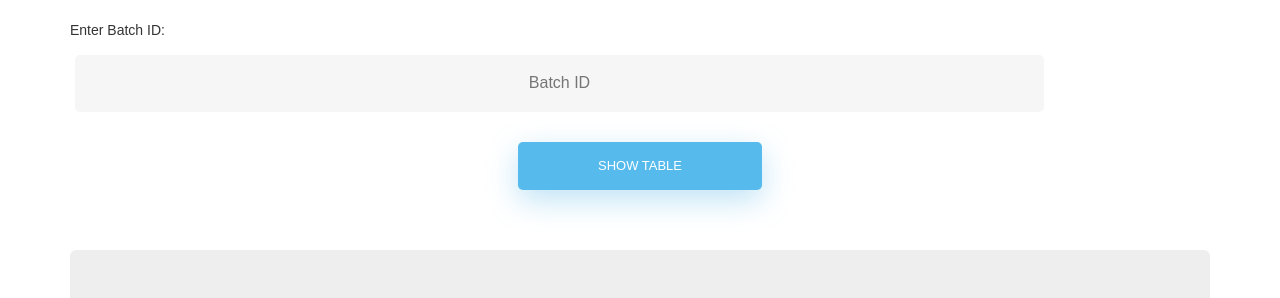
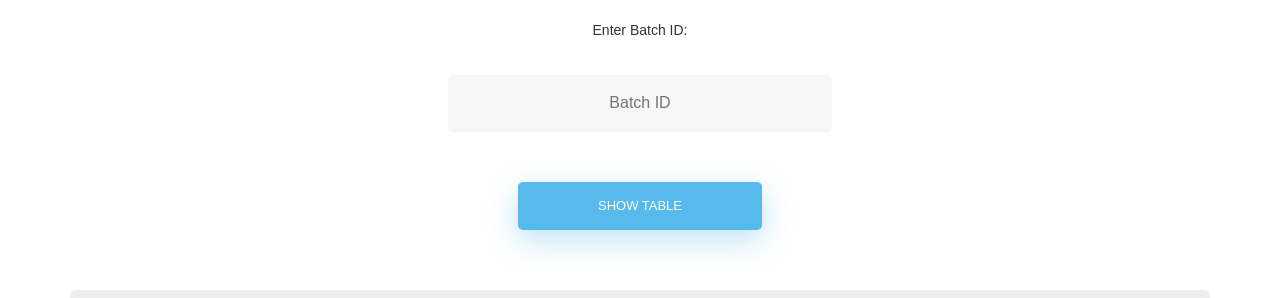
Before and after one commit to vaishnavi-janardhan/Placement-Dashboard, a Django app: page /selfplaced in a window 1280 px wide. Shown: the part 51-349 px from the top of the page. Run offline with Django 3.2, Linux system fonts and the light colour scheme; the visitor is signed in with stand-in values (Sample User, id 1); data that the repository does not hold is empty; some libraries are stand-ins or nearby versions.

Commit message:
Modified presentation - added images

```diff
--- a/placementdashboard/templates/dashboard/selfPlaced.html
+++ b/placementdashboard/templates/dashboard/selfPlaced.html
@@ -3,13 +3,19 @@
 {% if user.is_authenticated %}
 <form method="post" action="{% url 'dashboard:get_self_placed' %}" download>
   {% csrf_token %}
-      <p>Enter Batch ID: </p> <input type="text" id="batchID" class="fadeIn second" name="batch ID" placeholder="Batch ID" required>
-      <br>
+
+      <p align = center>Enter Batch ID: </p>
       <div class="wrapper">
+      <input style = "width : 30vw"
+      class = "batch" type="text" id="batchID" class="fadeIn second" name="batch ID" placeholder="Batch ID" required>
+      </div>
+            <div class="wrapper">
       <input type="submit" class="fadeIn fourth" value="Show Table">
-      </div>
+              </div>
+
     <!-- <a class = "button" href="{% url 'dashboard:download_csv' %}" download> Generate CSV </a> -->
   </form>
+
 <div class="jumbotron jumbotron-fluid">
      <table class="table">
                 <tr>
```
